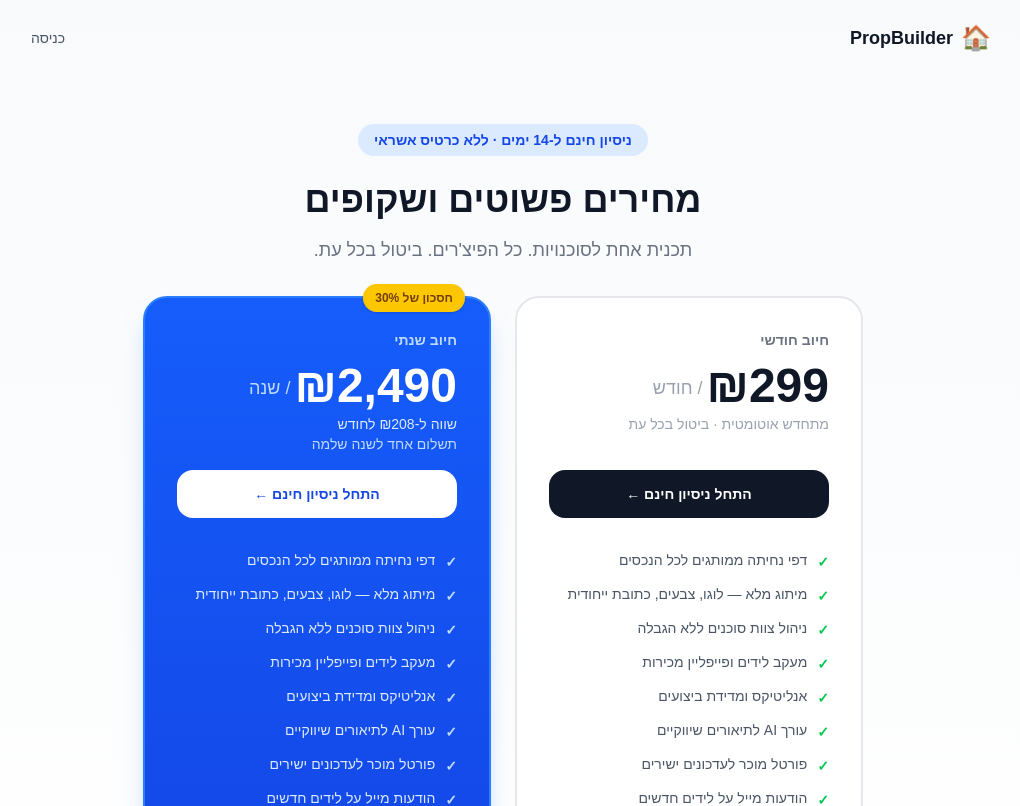
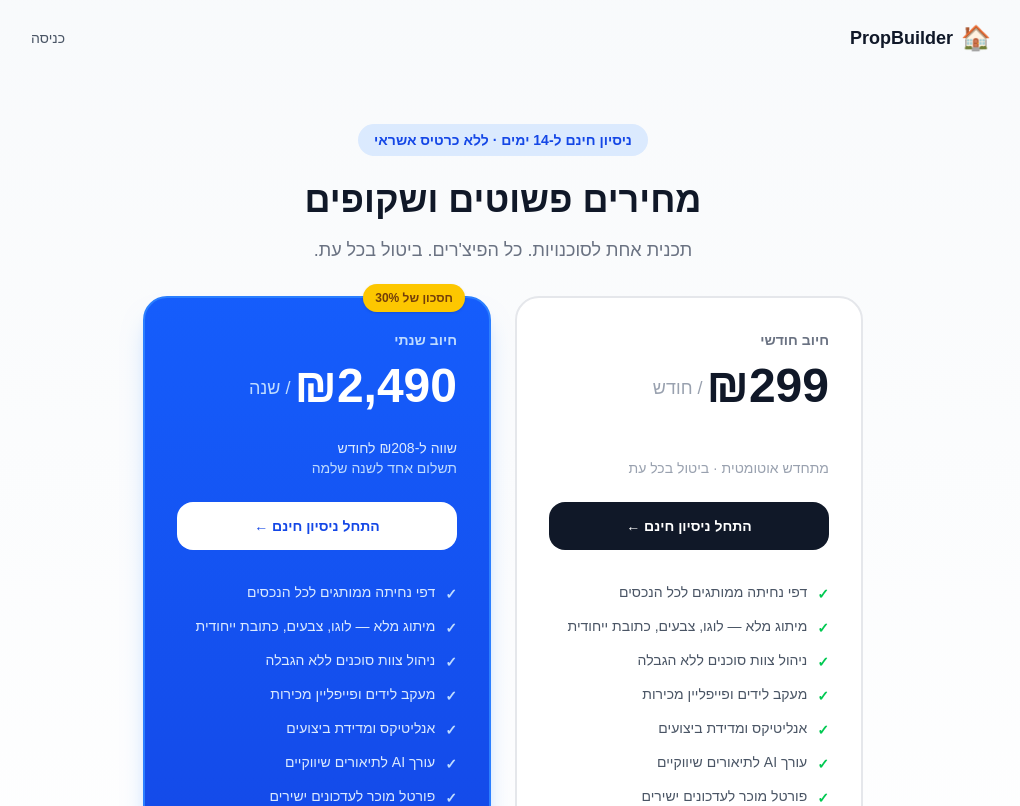
Before and after one commit to hadarsap1/property-landing-builder, a Next.js app: page /pricing in a window 1280 px wide. Shown: the top 806 px of the page, without its empty margins (137-1157 px from the left). Built offline with nearby package versions, Linux system fonts and the light colour scheme.

Commit message:
fix: pricing card CTA alignment — fixed-height subtitle area
https://claude.ai/code/session_012PTVprE3rVaDATUsbEoMDn

```diff
--- a/app/pricing/page.tsx
+++ b/app/pricing/page.tsx
@@ -59,7 +59,7 @@ export default function PricingPage() {
               </span>
               <span className="text-gray-400 mb-2 text-lg">/ חודש</span>
             </div>
-            <div className="min-h-[3.5rem]">
+            <div className="h-16 flex flex-col justify-end mb-6">
               <p className="text-sm text-gray-400">מתחדש אוטומטית · ביטול בכל עת</p>
             </div>
             <Link
@@ -88,10 +88,8 @@ export default function PricingPage() {
               <span className="text-5xl font-extrabold">₪{yearly.priceIls.toLocaleString('he-IL')}</span>
               <span className="text-blue-200 mb-2 text-lg">/ שנה</span>
             </div>
-            <div className="min-h-[3.5rem]">
-              <p className="text-sm text-blue-100 font-medium">
-                שווה ל-₪{monthlyFromYearly} לחודש
-              </p>
+            <div className="h-16 flex flex-col justify-end mb-6">
+              <p className="text-sm text-blue-100 font-medium">שווה ל-₪{monthlyFromYearly} לחודש</p>
               <p className="text-sm text-blue-200">תשלום אחד לשנה שלמה</p>
             </div>
             <Link
```
